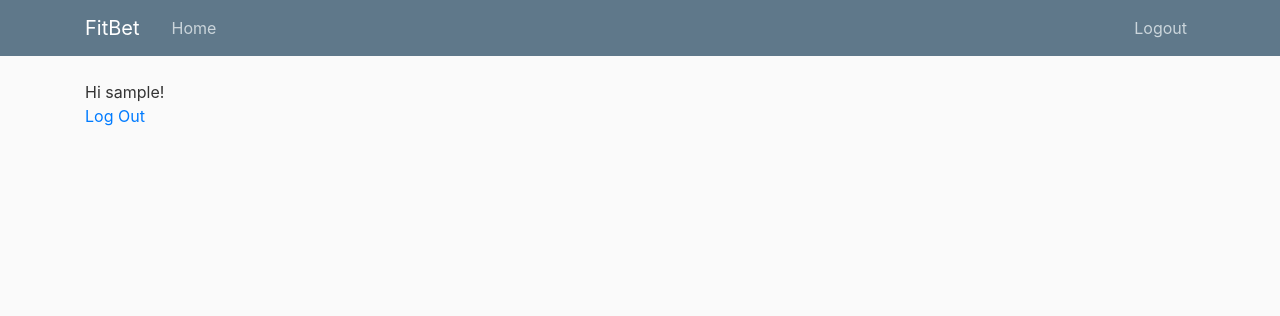
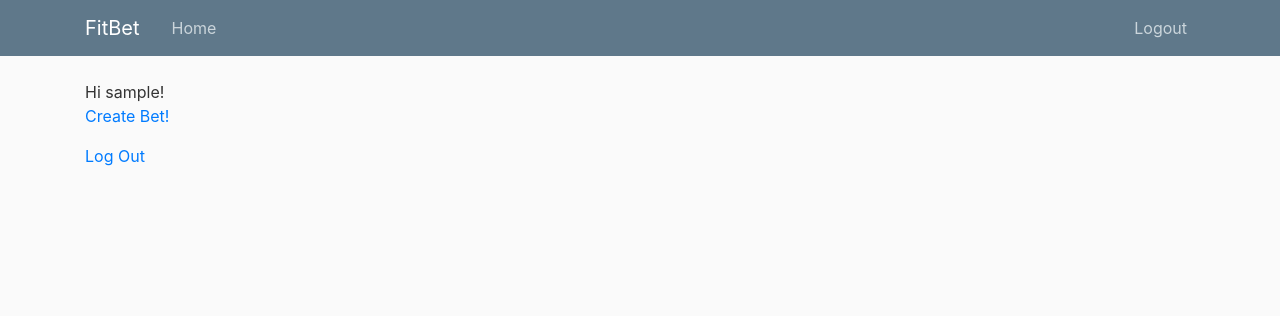
Before and after one commit to greengro/FitBet, a Django app: page / in a window 1280 px wide. Shown: the top 316 px of the page. Run offline with Django 3.2, Linux system fonts and the light colour scheme; the visitor is signed in with stand-in values (Sample User, id 1).

Commit message:
user can now create bet

```diff
--- a/fitbet/bets/templates/create_userbet.html
+++ b/fitbet/bets/templates/create_userbet.html
@@ -1,4 +1,3 @@
-{% load static %}
 
 <form action="/createUserBet/" method="post">
     {% csrf_token %}
--- a/fitbet/users/templates/users/home.html
+++ b/fitbet/users/templates/users/home.html
@@ -5,6 +5,8 @@
 {% block content %}
 {% if user.is_authenticated %}
   Hi {{ user.username }}!
+  <p><a href="{% url 'createBet' %}">Create Bet!</a></p>
+
   <p><a href="{% url 'logout' %}">Log Out</a></p>
 {% else %}
   <p>You are not logged in</p>
```
